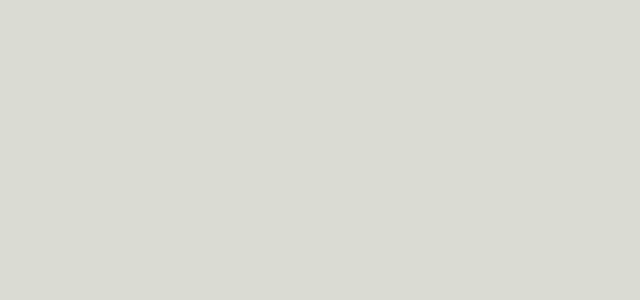
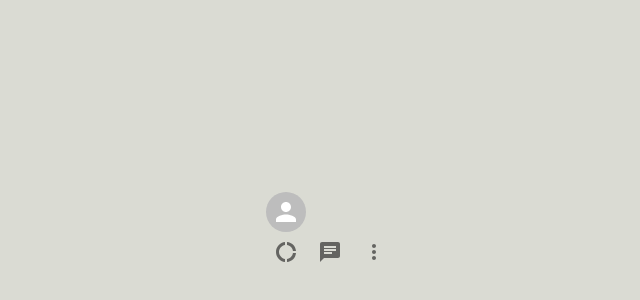
Before and after one commit to DiscoKoala/messaging-app-frontend, a React (Create React App) app: page / in a window 1280 px wide. Shown: the part 168-468 px from the top of the page, without its empty margins (310-950 px from the left). Built offline with nearby package versions, Linux system fonts and the light colour scheme; the HTML template or start-up script is replaced by a standard one.

Commit message:
Second commit

```diff
--- a/package.json
+++ b/package.json
@@ -3,6 +3,10 @@
   "version": "0.1.0",
   "private": true,
   "dependencies": {
+    "@emotion/react": "^11.10.6",
+    "@emotion/styled": "^11.10.6",
+    "@mui/icons-material": "^5.11.9",
+    "@mui/material": "^5.11.10",
     "@testing-library/jest-dom": "^5.16.5",
     "@testing-library/react": "^13.4.0",
     "@testing-library/user-event": "^13.5.0",
--- a/src/App.js
+++ b/src/App.js
@@ -1,9 +1,11 @@
 import './App.css';
+import Sidebar from './components/Sidebar';
 
 function App() {
   return (
     <div className="App">
-      <div classname="app_body">
+      <div classname="App-body">
+        <Sidebar />
       </div>
     </div>
   );
--- /dev/null
+++ b/src/components/Sidebar.css
@@ -0,0 +1,24 @@
+.sidebar {
+    display: flex;
+    flex-direction: column;
+    flex: 0.35;
+}
+
+.sidebar_header {
+    display: flex;
+    justify-content: space-between;
+    padding: 20px;
+    border-right: 1px solid lightgray;
+}
+
+.sidebar_headerRight {
+    display: flex;
+    align-items: center;
+    justify-content: space-between;
+    min-width: 10vw;
+}
+
+.sidebar_headerRight > .MuiSvgIcon-root {
+    margin-right: 2vw;
+    font-size: 24px !important;
+}
--- /dev/null
+++ b/src/components/Sidebar.js
@@ -0,0 +1,30 @@
+import React from 'react'
+import './Sidebar.css'
+import DonutLargeIcon from '@mui/icons-material/DonutLarge'
+import ChatIcon from '@mui/icons-material/Chat'
+import MoreVertIcon from '@mui/icons-material/MoreVert'
+import IconButton from '@mui/material/IconButton'
+import Avatar from '@mui/material/Avatar'
+
+const Sidebar = () => {
+    return (
+        <div className="sidebar">
+            <div classname="sidebar_header"></div>
+                <Avatar />
+                <div className="sidebar_headerRight">
+                    <IconButton>
+                        <DonutLargeIcon />
+                    </IconButton>
+                    <IconButton>
+                        <ChatIcon />
+                    </IconButton>
+                    <IconButton>
+                        <MoreVertIcon />
+                    </IconButton>
+                </div>
+            <div classname="sidebar_search"></div>
+            <div classname="sidebar_chats"></div>
+        </div>
+    )
+}
+export default Sidebar
```
Also changed, not shown: 1 other file (tests, documents, lock files or other folders).
